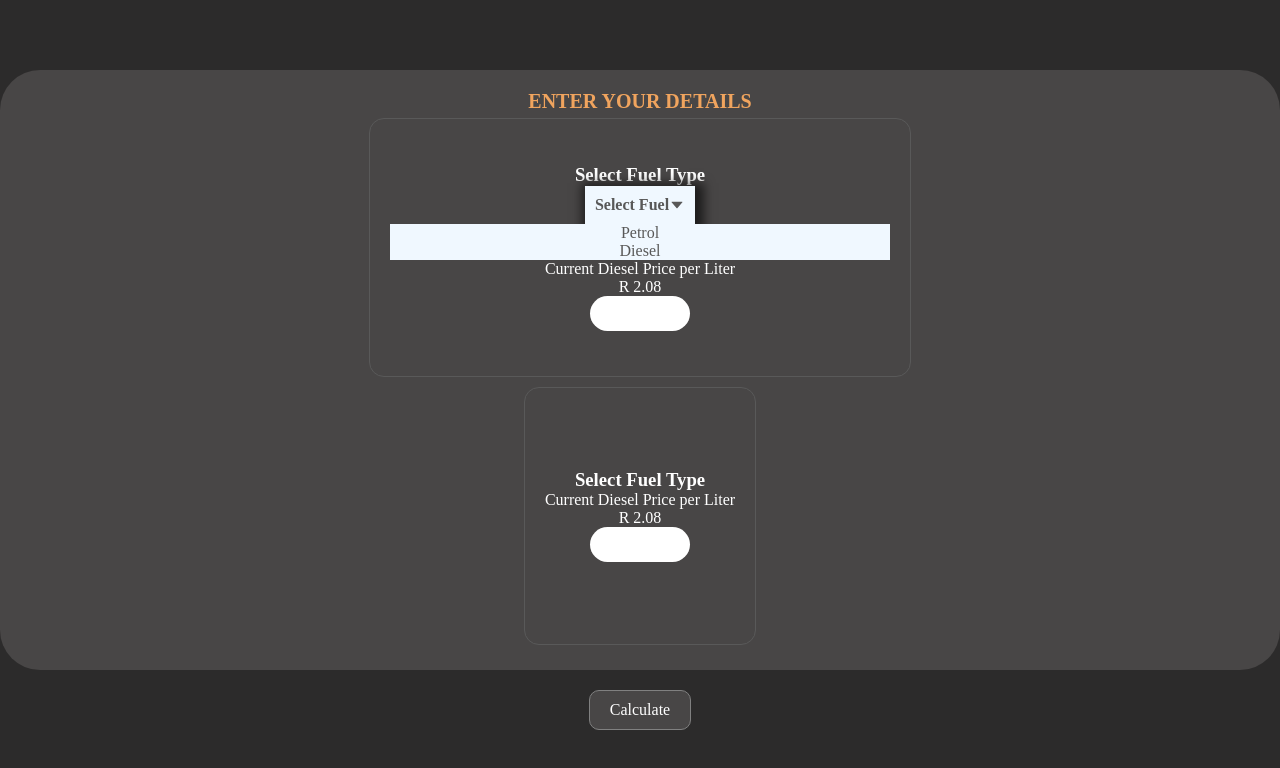
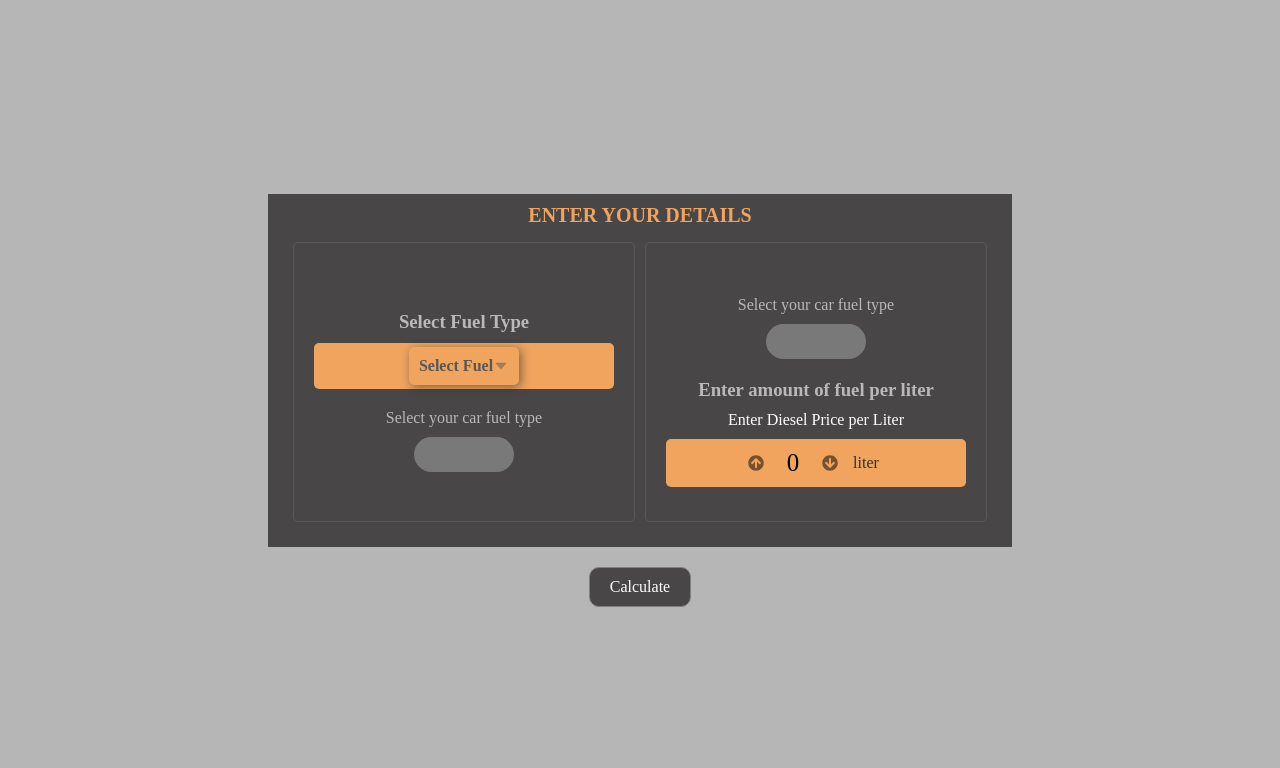
Before and after one commit to Yonela-Johannes/Fuel-app, a React (Create React App) app: page / in a window 1280 px wide. Shown: the top 768 px of the page. Built offline with nearby package versions, Linux system fonts and the light colour scheme.

Commit message:
main user interface desktop and mobile responsiveness

```diff
--- a/src/app.css
+++ b/src/app.css
@@ -10,6 +10,7 @@
   --main-cl: #F0A45E;
   --main-bg-cl: #2C2B2B;
   --secondary-bg-cl: #484646;
+  --primary--desktop-bg: rgb(182, 182, 182);
 }
 /* main app */
 .app{
@@ -22,11 +23,15 @@
     min-height: 100vh;
 }
 .wrapper{
-    height: 75vh;
-    padding: 10px;
-    border-radius: 40px;
-    width: 100vw;
-    background-color: var(--secondary-bg-cl);
+  display: flex;
+  flex-direction: column;
+  align-items: center;
+  text-align: center;
+  min-height: 75vh;
+  padding: 20px 0;
+  border-radius: 40px;
+  width: 100vw;
+  background-color: var(--secondary-bg-cl);
 }
 
 .content{
@@ -52,11 +57,45 @@ input{
   font-size: 20px;
 }
 @media screen and (min-width: 752px){
-    .container{
-        background-color: #f1f1f1;
-        height: 100vh;
-        width: 100vw;
+  .app{
+    display: flex;
+    flex-direction: row;
+    justify-content: center;
+    align-items: center;
+    width: 100vw;
+    background: white;
+    background-color: var(--primary--desktop-bg);
+    min-height: 100vh;
+  }
+  .wrapper{
+    display: flex;
+    flex-direction: column;
+    align-items: center;
+    min-height: 100%;
+    padding: 10px;
+    border-radius: 0px;
+    width: 100%;
+    background-color: var(--secondary-bg-cl);
+  }
+  .content{
+    display: flex;
+    flex-direction: row;
+    align-items: center;
+    color: var(--default-cl);
+    padding: 10px;
+    height: 100%;
     }
+.mainContent{
+    margin: 5px;
+    display: flex;
+    flex-direction: column;
+    align-items: center;
+    justify-content: center;
+    height: 280px;
+    padding: 20px;
+    border-radius: 5px;
+    border: 1px solid rgb(89, 89, 89);
+}
 }
 
 
--- a/src/components/Main.jsx
+++ b/src/components/Main.jsx
@@ -1,25 +1,63 @@
+import { useState } from 'react'
 import { Button } from './button/Button'
 import './components.css'
 import { Dropdown } from './dropdown/Dropdown'
+import { FaArrowCircleUp } from 'react-icons/fa';
+import { FaArrowCircleDown } from 'react-icons/fa';
 
 export const Main = () => {
+    const [selected, setSelected] = useState('Select Fuel')
+    let [count, setCount] =useState(0)
+
+    const counter = e => {
+        count <= 0 ? setCount(0) : setCount(count--)
+    }
   return (
     <div className="main">
         <div className="wrapper">
+                <h1 className='title'>Enter Your Details</h1>
             <div className="content">
-                <h1 className='title'>Enter Your Details</h1>
                 <div className='mainContent'>
                     <h3 className='label'>Select Fuel Type</h3>
-                    <Dropdown />
-                    <label name="diesel-price">Current Diesel Price per Liter</label>
-                    <p>R 2.08</p>
-                    <input type="number" name="diesel-price" />
+                    <Dropdown selected={selected} setSelected={setSelected} />
+
+                    {(selected.toLocaleLowerCase() === 'petrol' || selected.toLocaleLowerCase() ==='diesel') ? (
+                        <>
+                            <label className='label' name="diesel-price">Enter {selected} Price per Liter</label>
+                            <input type="number" name="diesel-price" />
+                        </>
+                    ) : (
+                        <>
+                            <label className='label' name="diesel-price">Select your car fuel type</label>
+                            <input type="number" name="diesel-price" disabled/>
+                        </>
+                    )
+                    }
                 </div>
                 <div className='mainContent'>
-                    <h3 className='label'>Select Fuel Type</h3>
-                    <label name="diesel-price">Current Diesel Price per Liter</label>
-                    <p>R 2.08</p>
-                    <input type="number" name="diesel-price" />
+                    {(selected.toLocaleLowerCase() === 'petrol' || selected.toLocaleLowerCase() ==='diesel') ? (
+                        <>
+                            <label className='label' name="Amount">Enter Your {selected} Amount</label>
+                            <input type="number" name="Amount" />
+                        </>
+
+                    ) : (
+                        <>
+                            <label className='label' name="Amount">Select your car fuel type</label>
+                            <input type="number" name="Amount" disabled/>
+                        </>
+                    )
+                }
+                    <h3 className='label'>Enter amount of fuel per liter</h3>
+                    <label name="diesel-price">Enter Diesel Price per Liter</label>
+                    <div className='bottomContainer'>
+                        <div className="counterContainer">
+                                <FaArrowCircleUp className='icon' onClick={e => setCount(count++)}/>
+                                <p className='count'>{count}</p>
+                                <FaArrowCircleDown className='icon' onClick={counter}/>
+                        </div>
+                        <p className='liters'>{count > 1 ? 'liters' : 'liter'}</p>
+                    </div>
                 </div>
             </div>
         </div>
--- a/src/components/components.css
+++ b/src/components/components.css
@@ -16,3 +16,48 @@
     border-radius: 15px;
     border: 1px solid rgb(89, 89, 89);
 }
+
+.label{
+    color: rgb(185, 185, 185);
+    margin-bottom: 10px;
+    margin-top: 20px;
+}
+.bottomContainer {
+    margin-top: 10px;
+    color: black;
+    display: flex;
+    align-items: center;
+    justify-content: center;
+    background-color: var(--main-cl);
+    width: 300px;
+    border-radius: 5px;
+}
+.counterContainer{
+    display: flex;
+    align-items: center;
+    width: 100px;
+    border-radius: 5px;
+    justify-content: space-between;
+    margin: 10px 0;
+    transition: all .1s ease-in;
+    padding: 0 5px;
+}
+
+.count{
+    padding: 0 10px;
+    font-size: 25px;
+    cursor: pointer;
+}
+.icon{
+    /* font-size: 20px; */
+    cursor: pointer;
+    opacity: .5;
+}
+.icon:hover{
+    opacity: .9;
+}
+.liters{
+    /* font-size: 14px; */
+    color: rgb(47, 47, 47);
+    margin: 0 10px;
+}
--- a/src/components/dropdown/Dropdown.jsx
+++ b/src/components/dropdown/Dropdown.jsx
@@ -1,22 +1,33 @@
+import { useState } from 'react'
 import './dropdown.css'
 import { AiFillCaretDown } from "react-icons/ai";
+const fuel = ['Petrol', 'Diesel']
 
-
-export const Dropdown = () => {
+export const Dropdown = ({selected, setSelected}) => {
+    const [isActive , setIsActive] = useState(false)
   return (
     <div className='dropdown'>
-        <div className="dropdownBtn">
-            Select Fuel
+        <div className="dropdownBtn" onClick={e => setIsActive(!isActive)}>
+            {selected}
             <AiFillCaretDown className='icon' />
         </div>
-        <div className="dropdownContent">
-            <div className="dropdownItem">
-                Petrol
+        {isActive &&
+            (
+            <div className="dropdownContent" >
+                {fuel.map((elem) => (
+                    <div onClick={(e) => {
+                        setSelected(elem)
+                        setIsActive(false)
+                    }}
+                        className='dropdownItem'
+                    >
+                            {elem}
+                    </div>
+                    ))
+                }
             </div>
-            <div className="dropdownItem">
-                Diesel
-            </div>
-        </div>
+            )
+        }
     </div>
   )
 }
--- a/src/components/dropdown/dropdown.css
+++ b/src/components/dropdown/dropdown.css
@@ -1,12 +1,12 @@
-
-
 .dropdown{
     position: relative;
     display: flex;
     flex-direction: column;
-    width: 500px;
+    width: 300px;
+    user-select: none;
     align-items: center;
-    justify-content: center;
+    background-color: var(--main-cl);
+    border-radius: 5px;
 }
 .dropdownBtn{
     display: flex;
@@ -14,21 +14,41 @@
     justify-content: space-between;
     color: rgb(88, 88, 88);
     padding: 10px;
-    background-color: aliceblue;
     font-weight: bold;
-    box-shadow: 3px 3px 10px 6px rgba(0, 0, 0, .6);
+    border-radius: 5px;
+    margin: 4px;
+    cursor: pointer;
+    transition: all .1s ease-in;
+    box-shadow: 2px 2px 10px 0px rgba(48, 48, 48, 0.6);
+}
+
+.dropdownBtn:hover{
+    box-shadow: none;
+
 }
 
 .dropdownContent{
-    /* position: absolute; */
-    width: 500px;
+    position: absolute;
+    width: 100px;
+    margin-top: 40px;
+    border-radius: 15px;
+    border: .2px solid gray;
+    top: 0;
     display: flex;
     flex-direction: column;
     align-items: center;
     color: rgb(88, 88, 88);
-    background-color: aliceblue;
+    background-color: var(--main-cl);
 }
 
 .dropdownItem {
+    padding: 8px;
+    cursor: pointer;
+    transition: all .2s ease-in;
+    width: 100%;
+}
 
+.dropdownItem:hover{
+    border-radius: 15px;
+    background-color: blanchedalmond;
 }
```
Also changed, not shown: file.txt (deleted).
